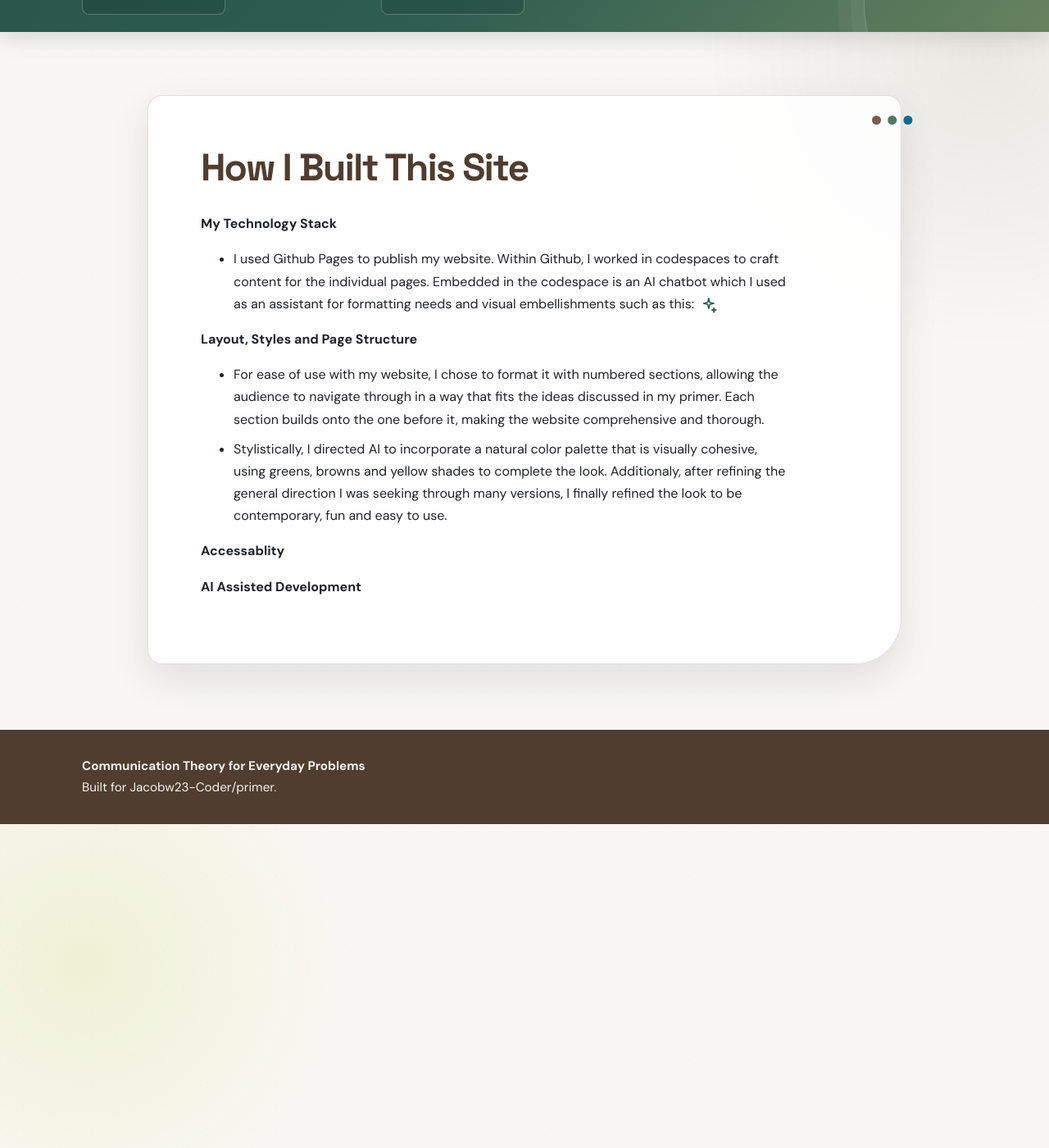
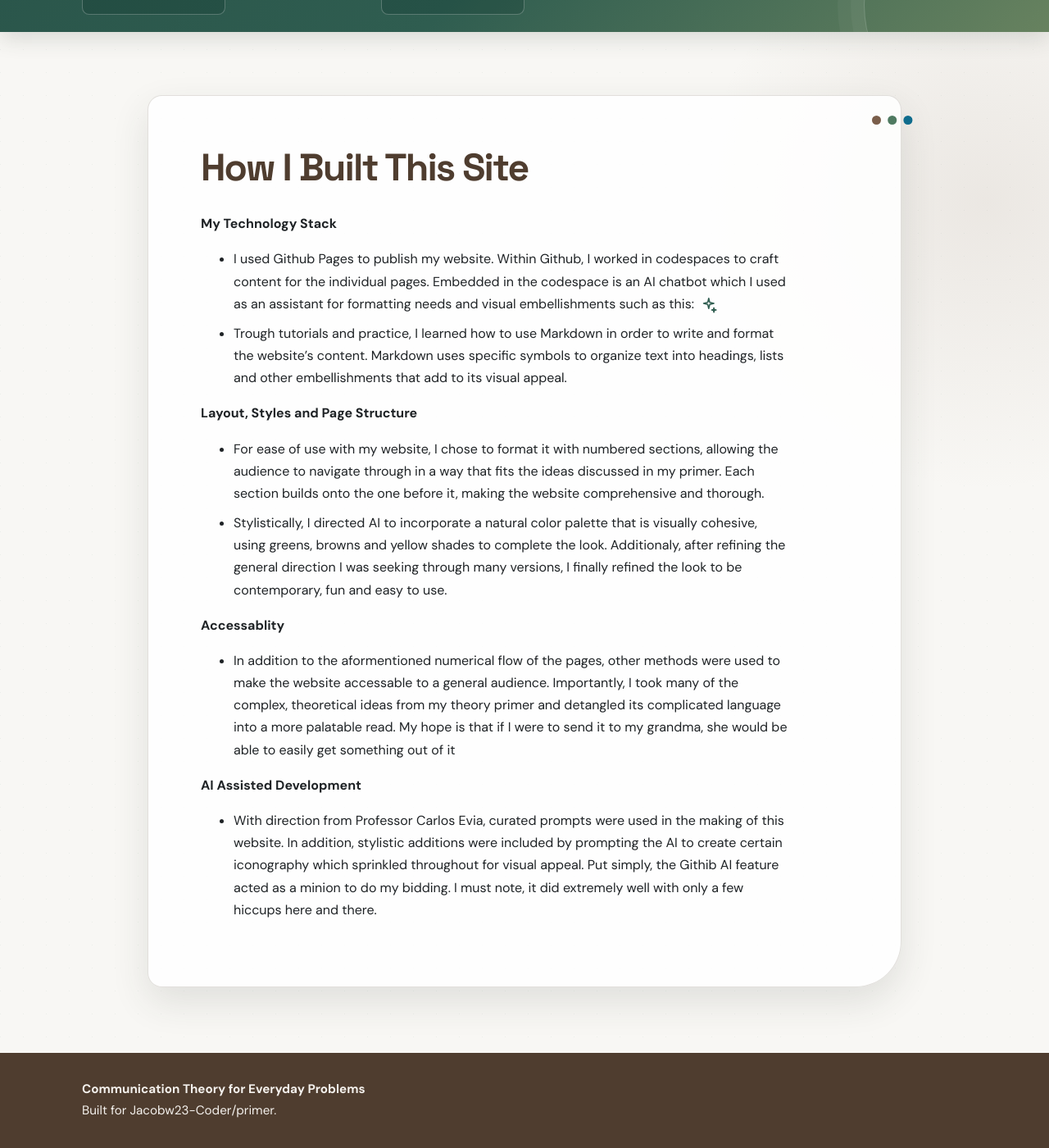
Before and after one commit to Jacobw23-Coder/primer, a Jekyll site: the page built from pages/how-i-built-this-site.md, in a window 1280 px wide and 1400 px high, scrolled down 696 px. Shown: the whole window at 82% size. Built offline with Jekyll 4.4.1, drawn with Linux system fonts in a browser that asks for light colours.

Commit message:
final content additions made to How To page

```diff
--- a/pages/how-i-built-this-site.md
+++ b/pages/how-i-built-this-site.md
@@ -5,6 +5,7 @@ title: How I Built This Site
 
 **My Technology Stack**
 - I used Github Pages to publish my website. Within Github, I worked in codespaces to craft content for the individual pages. Embedded in the codespace is an AI chatbot which I used as an assistant for formatting needs and visual embellishments such as this: <svg class="fun-icon" viewBox="0 0 24 24" aria-hidden="true" focusable="false"><path d="m12 3 1.35 5.65L19 10l-5.65 1.35L12 17l-1.35-5.65L5 10l5.65-1.35L12 3Z"></path><path d="m19 16 .55 2.45L22 19l-2.45.55L19 22l-.55-2.45L16 19l2.45-.55L19 16Z"></path></svg>
+- Trough tutorials and practice, I learned how to use Markdown in order to write and format the website's content. Markdown uses specific symbols to organize text into headings, lists and other embellishments that add to its visual appeal.
 
 
 **Layout, Styles and Page Structure**
@@ -13,6 +14,7 @@ title: How I Built This Site
 - Stylistically, I directed AI to incorporate a natural color palette that is visually cohesive, using greens, browns and yellow shades to complete the look. Additionaly, after refining the general direction I was seeking through many versions, I finally refined the look to be contemporary, fun and easy to use.
 
 **Accessablity**
-
+- In addition to the aformentioned numerical flow of the pages, other methods were used to make the website accessable to a general audience. Importantly, I took many of the complex, theoretical ideas from my theory primer and detangled its complicated language into a more palatable read. My hope is that if I were to send it to my grandma, she would be able to easily get something out of it
 
 **AI Assisted Development**
+- With direction from Professor Carlos Evia, curated prompts were used in the making of this website. In addition, stylistic additions were included by prompting the AI to create certain iconography which sprinkled throughout for visual appeal. Put simply, the Githib AI feature acted as a minion to do my bidding. I must note, it did extremely well with only a few hiccups here and there.
```
